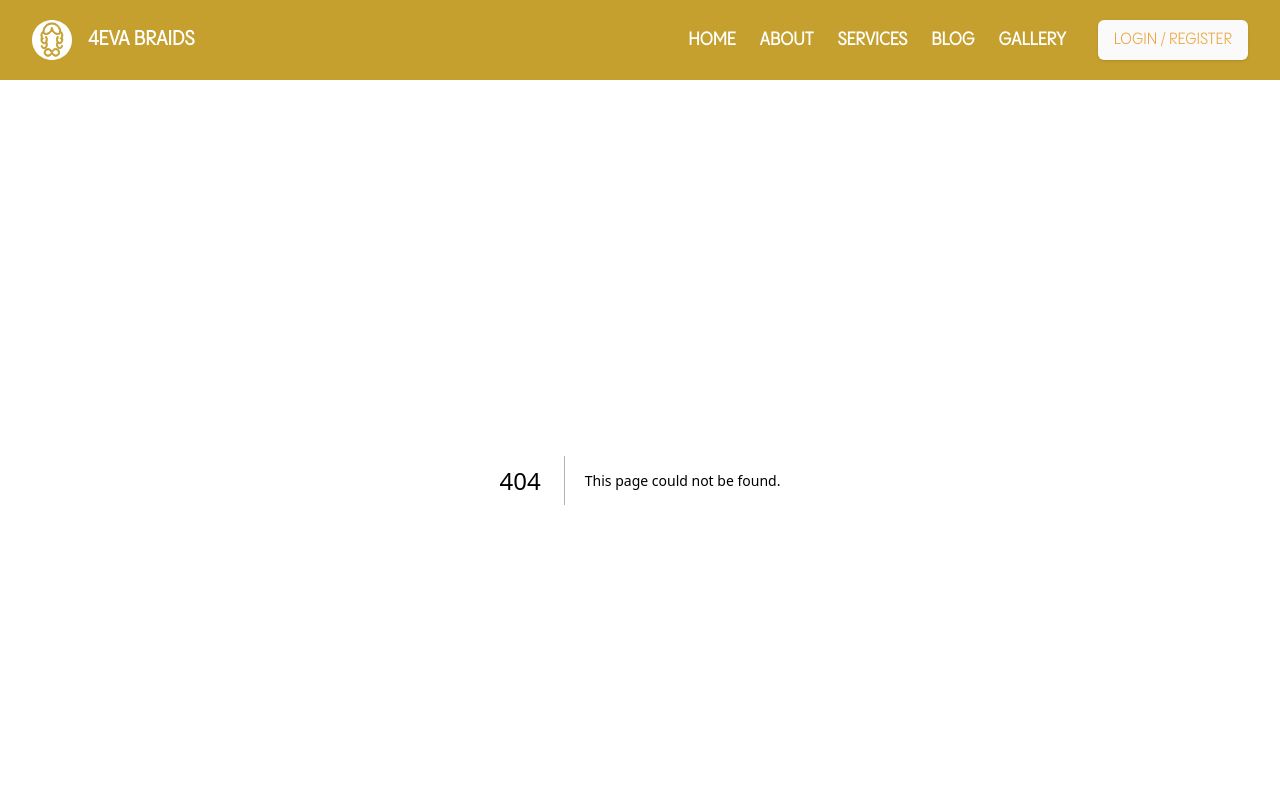
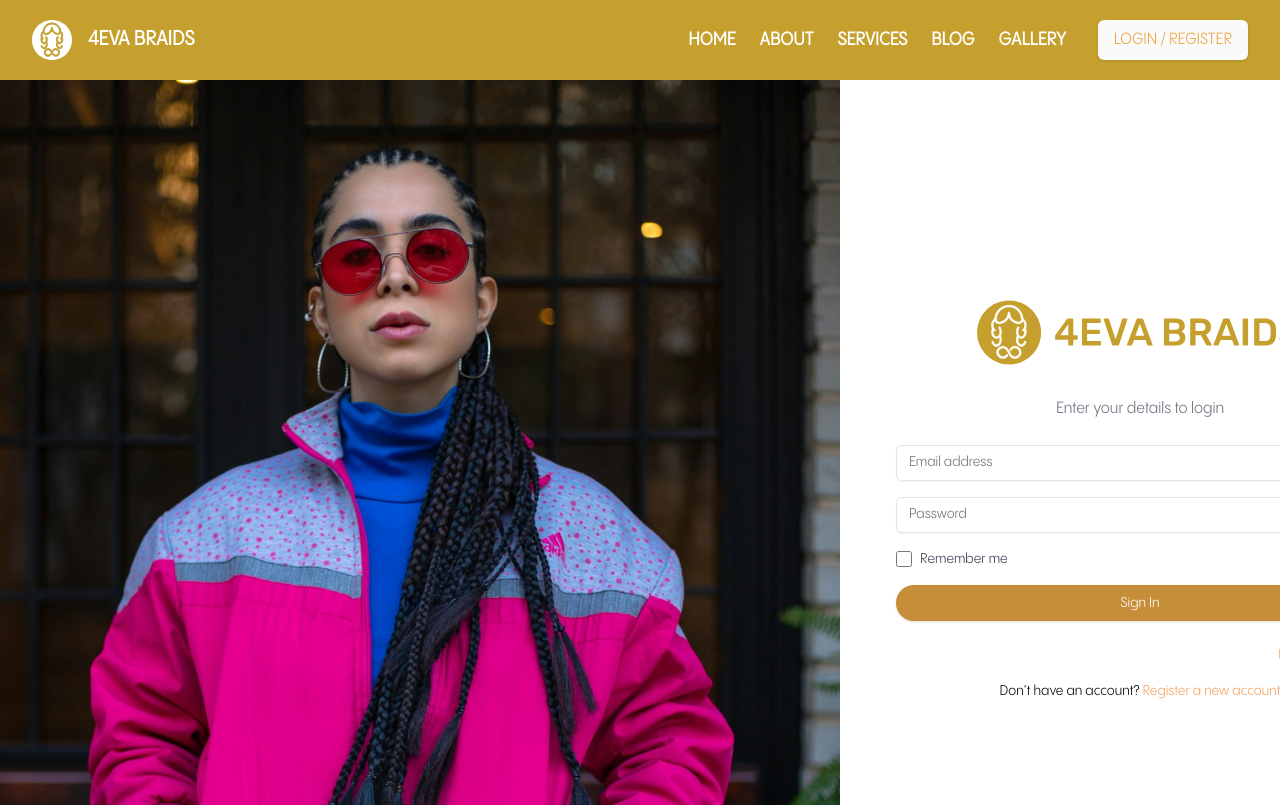
Before and after one commit to Enielect/4Eva-Braids, a Next.js app: page /login in a window 1280 px wide. Before the commit this address had no page. Built offline with nearby package versions, Linux system fonts and the light colour scheme.

Commit message:
login/signup

```diff
--- /dev/null
+++ b/app/login/page.tsx
@@ -0,0 +1,105 @@
+"use client";
+
+import { Input } from "@/components/ui/input";
+import { Button } from "@/components/ui/button";
+import { Label } from "@/components/ui/label";
+import { Card, CardContent} from "@/components/ui/card";
+import Image from "next/image";
+import Link from "next/link";
+import HeroImage from '@/public/hero2.svg';
+import Logo from '@/public/logo2.svg';
+
+export default function LoginPage() {
+  return (
+    <div className="flex min-h-screen bg-gray-100">
+      <div className="w-[840px] h-[1024px] hidden lg:block">
+        <Image
+          src={HeroImage}
+          alt="Login Background"
+          width={840}
+          height={1024}
+          className="w-full h-full object-cover"
+        />
+      </div>
+
+      {/* Right Side - Login Form */}
+      <div className="w-full lg:w-[600px] mx-auto flex flex-col justify-center p-8 bg-white relative">
+        <div className="absolute top-0 left-0 p-4 lg:hidden">
+          <Image
+            src={Logo}
+            alt="4EVA BRAIDS Logo"
+            width={123}
+            height={24}
+          />
+        </div>
+
+        <Card className="shadow-none border-0">
+          <CardContent className="mt-16 space-y-6">
+          <div className="mb-8 text-center">
+          <Image
+            src={Logo}
+            alt="4EVA BRAIDS Logo"
+            width={326}
+            height={64}
+            className="mx-auto"
+          />
+        </div>
+            <p className="text-center text-gray-500">Enter your details to login</p>
+            <form className="space-y-4">
+              <div>
+                <Label htmlFor="email"></Label>
+                <Input
+                  id="email"
+                  type="email"
+                  placeholder="Email address"
+                  className="mt-1"
+                />
+              </div>
+              <div>
+                <Label htmlFor="password"></Label>
+                <Input
+                  id="password"
+                  type="password"
+                  placeholder="Password"
+                  className="mt-1"
+                />
+              </div>
+              <div className="flex items-center justify-between">
+                <div className="flex items-center">
+                  <input
+                    type="checkbox"
+                    id="remember"
+                    className="h-4 w-4 rounded border-gray-300 text-[#C68E38] focus:ring-[#C68E38]"
+                  />
+                  <Label
+                    htmlFor="remember"
+                    className="ml-2 text-sm text-gray-700"
+                  >
+                    Remember me
+                  </Label>
+                </div>
+              </div>
+              <Button
+                type="submit"
+                className="w-full bg-[#C68E38] hover:bg-[#B07C32] text-white rounded-full"
+              >
+                Sign In
+              </Button>
+            </form>
+            <div className="text-center text-sm">
+              <Link href="/verification" className="text-[#F4A261] hover:underline block mt-2 text-right">
+                Forgot password?
+              </Link>
+              <p className="mt-4">
+                Don’t have an account?{" "}
+                <Link href="/signup" className="text-[#F4A261] hover:underline">
+                  Register a new account
+                </Link>
+              </p>
+            </div>
+          </CardContent>
+        </Card>
+      </div>
+    </div>
+  );
+}
```
